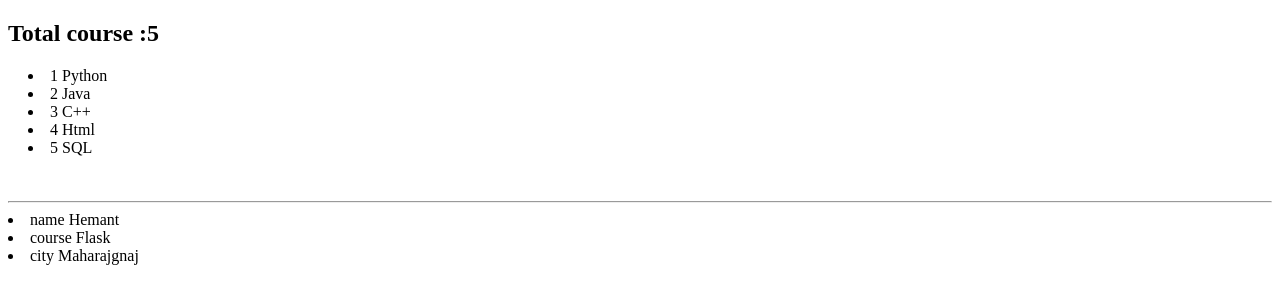
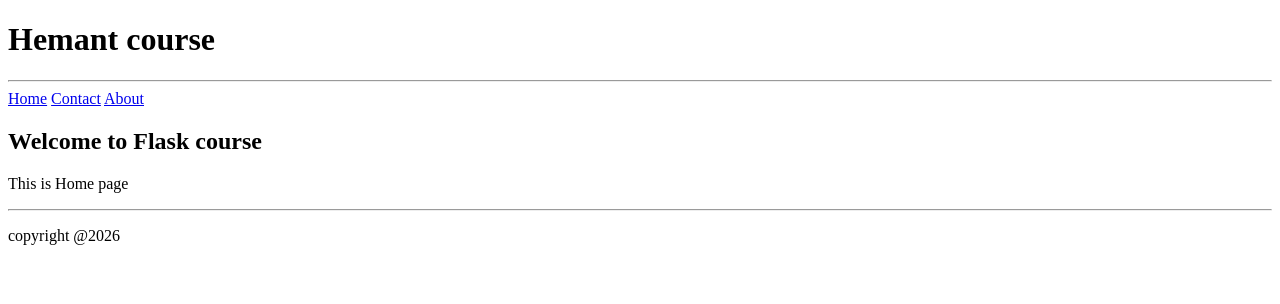
Before and after one commit to hemantgond2007-rgb/Flask.P, a Flask app: page / in a window 1280 px wide. Shown: the top 304 px of the page. Run offline with Flask 3, Linux system fonts and the light colour scheme.

Commit message:
Template-Inheritance

```diff
--- a/app.py
+++ b/app.py
@@ -2,12 +2,13 @@ from flask import Flask,render_template,request,url_for
 app=Flask(__name__)
 @app.route("/")
 def home():
-    course=["Python","Java","C++","Html","SQL"]
-    student={
-        "name":"Hemant",
-        "course":"Flask",
-        "city":"Maharajgnaj"
-    }
-    return render_template("index.html",course=course,student=student)
+    return render_template("index.html")
+@app.route("/about")
+def about():
+    return render_template("about.html")
+
+@app.route("/contact")
+def contact():
+    return render_template("contact.html")
 if(__name__=="__main__"):
     app.run(debug=True,port=5002)
--- a/templates/about.html
+++ b/templates/about.html
@@ -0,0 +1,4 @@
+{% extends"base.html"%}
+{%block content%}
+<h2>About Page</h2>
+{%endblock%}
--- a/templates/base.html
+++ b/templates/base.html
@@ -0,0 +1,25 @@
+<!DOCTYPE html>
+<html lang="en">
+<head>
+    <meta charset="UTF-8">
+    <meta name="viewport" content="width=device-width, initial-scale=1.0">
+    <title>Flask course</title>
+</head>
+<body>
+    <header>
+        <h1>Hemant course</h1>
+        <hr>
+      <nav>
+        <a href="/">Home</a>
+        <a href="/contact">Contact</a>
+        <a href="/about">About</a>
+      </nav>
+    </header>
+    {%block content%}
+    {%endblock%}
+    <hr>
+    <footer>
+        <p>copyright @2026</p>
+    </footer>
+</body>
+</html>
--- a/templates/contact.html
+++ b/templates/contact.html
@@ -0,0 +1,4 @@
+{% extends"base.html"%}
+{%block content%}
+<h2>contact us page</h2>
+{%endblock%}
--- a/templates/index.html
+++ b/templates/index.html
@@ -1,20 +1,5 @@
-<!DOCTYPE html>
-<html lang="en">
-<head>
-  <meta charset="UTF-8">
-  <meta name="viewport" content="width=device-width, initial-scale=1.0">
-  <title>Home page</title>
-</head>
-<body>
-  <h2>Total course :{{course|length}}</h2>
-  {% for item in course%}
-    <li style="margin-left: 20px;">{{loop.index}} {{item}}</li>
-  {%endfor%}
-  <br><br>
-  <hr>
-  {%for key,value in student.items()%}
-   <li>{{key}} {{value}}</li>
-  {%endfor%}
-
-
-</html>
+{% extends"base.html"%}
+{%block content%}
+<h2>Welcome to Flask course</h2>
+<p>This is Home page</p>
+{%endblock%}
```
